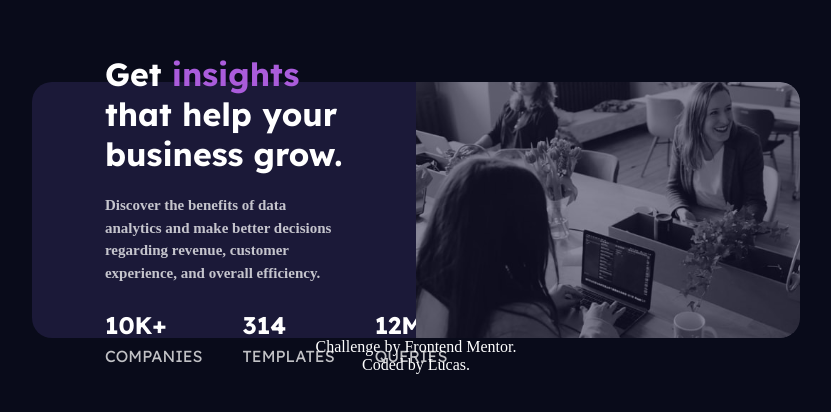
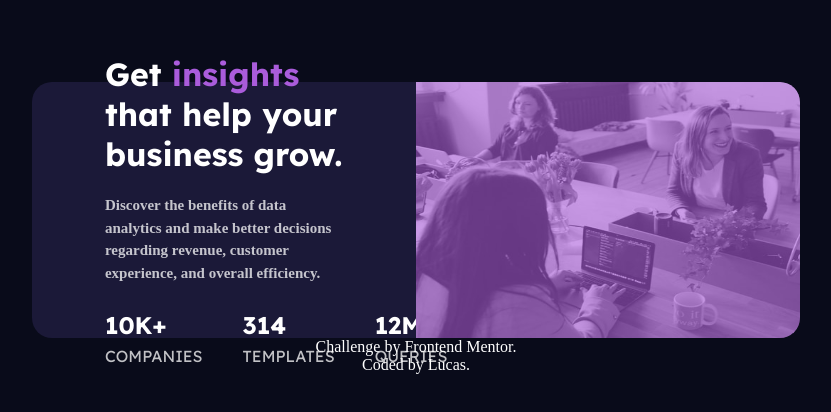
Before and after one commit to Lucas-FernandoJesus/stats_preview_card_component_main, a plain HTML site: page index.html in a window 1280 px wide. Shown: the part 172-584 px from the top of the page, without its empty margins (224-1055 px from the left). Drawn offline with Linux system fonts and the light colour scheme.

Commit message:
Interrupted

```diff
--- a/assets/styles/index.css
+++ b/assets/styles/index.css
@@ -22,7 +22,6 @@ body{
   align-items: center;
   background-color: var(--color-background);
   font-family: "Inter" - sans-serif;
-  /* "Lexend Deca", serif; */
 }
 .content{
   display: grid;
@@ -68,7 +67,6 @@ body{
   color: #888;
 }
 .image{
-  width: 100%;
   border-radius: 0px 20px 20px 0px;
   position: relative;
   overflow: hidden;
@@ -76,7 +74,6 @@ body{
 .image img {
   width: 100%;
   height: 100%;
-  object-fit: cover; /* Garante que a imagem se ajuste ao container */
 }
 .image::after {
   content: '';
@@ -85,7 +82,8 @@ body{
   left: 0;
   width: 100%;
   height: 100%;
-  background-color: var(--color-card-purple-image); /* Cor vermelha com 50% de opacidade */
+  background-color: var(--color-emphasis);
+  opacity: 60%;
 }
 .nav, ul{
   display: flex;
```
